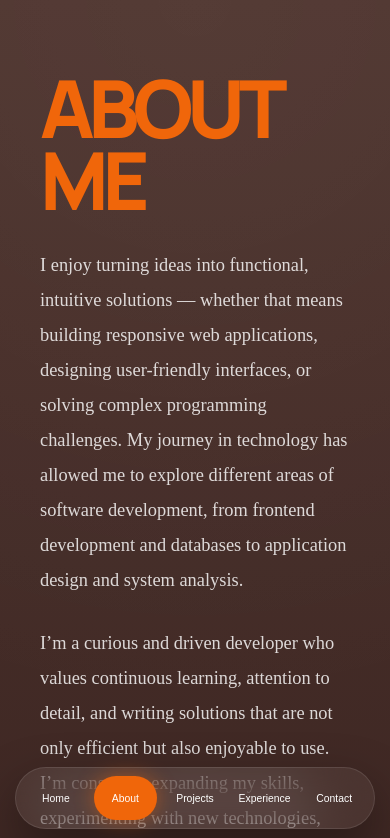
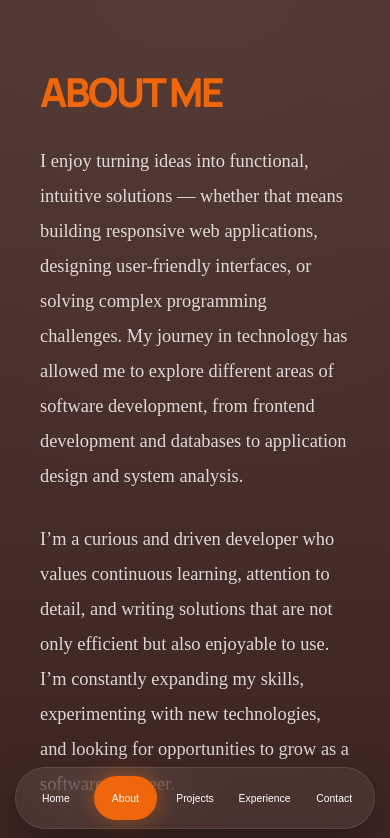
Before and after one commit to mmusorams/portfolio, a React (Vite) app: page /portfolio/about in a window 390 px wide. Shown: the top 838 px of the page. Built offline with nearby package versions, Linux system fonts and the light colour scheme.

Commit message:
Enhance .page-heading styles with responsive font sizes
Refactor .page-heading styles for better responsiveness and clarity.

```diff
--- a/src/styles/typography.css
+++ b/src/styles/typography.css
@@ -1,39 +1,42 @@
-.page-heading{
 
-    font-family:"Manrope", sans-serif;
+.page-heading {
+    font-family: "Manrope", sans-serif;
+    font-size: clamp(2.5rem, 11vw, 10rem);
+    font-weight: 800;
+    line-height: .95;
+    letter-spacing: -0.08em;
+    text-transform: uppercase;
+    color: #F0660A;
+    user-select: none;
+    overflow-wrap: anywhere;
+}
 
-    font-size:clamp(5rem,11vw,10rem);
+/* Tablet */
+@media (max-width: 1024px) {
+    .page-heading {
+        font-size: clamp(3.5rem, 10vw, 7rem);
+    }
+}
 
-    font-weight:800;
+/* Mobile */
+@media (max-width: 768px) {
+    .page-heading {
+        font-size: clamp(2.5rem, 10vw, 4.5rem);
+        letter-spacing: -0.06em;
+        line-height: 1;
+    }
+}
 
-    line-height:.9;
+/* Small phones */
+@media (max-width: 380px) {
+    .page-heading {
+        font-size: clamp(2.1rem, 9vw, 3rem);
+    }
+}
 
-    letter-spacing:-0.08em;
-
-    text-transform:uppercase;
 
     color:#F0660A;
 
     user-select:none;
 
 }
-
-.page-heading{
-
-    font-family:"Manrope", sans-serif;
-
-    font-size:clamp(5rem,11vw,10rem);
-
-    font-weight:800;
-
-    line-height:.9;
-
-    letter-spacing:-0.08em;
-
-    text-transform:uppercase;
-
-    color:#F0660A;
-
-    user-select:none;
-
-}
```
